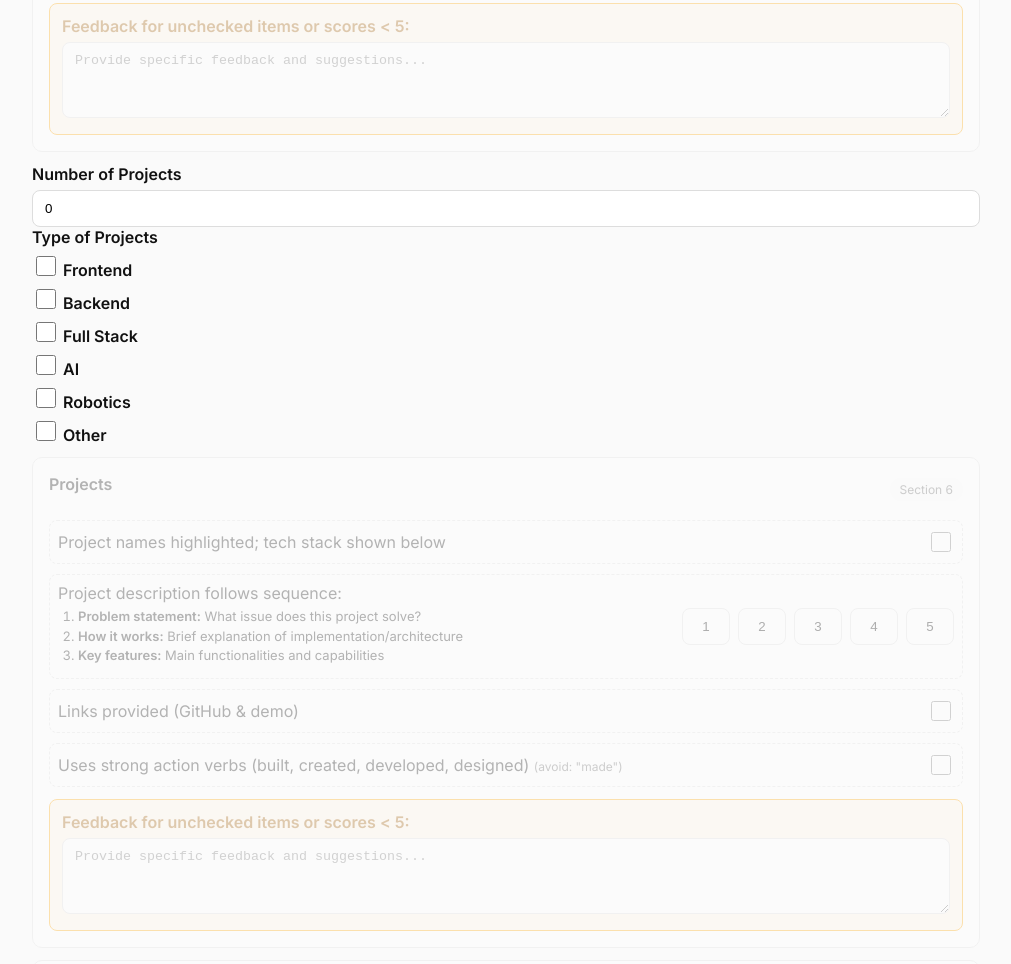
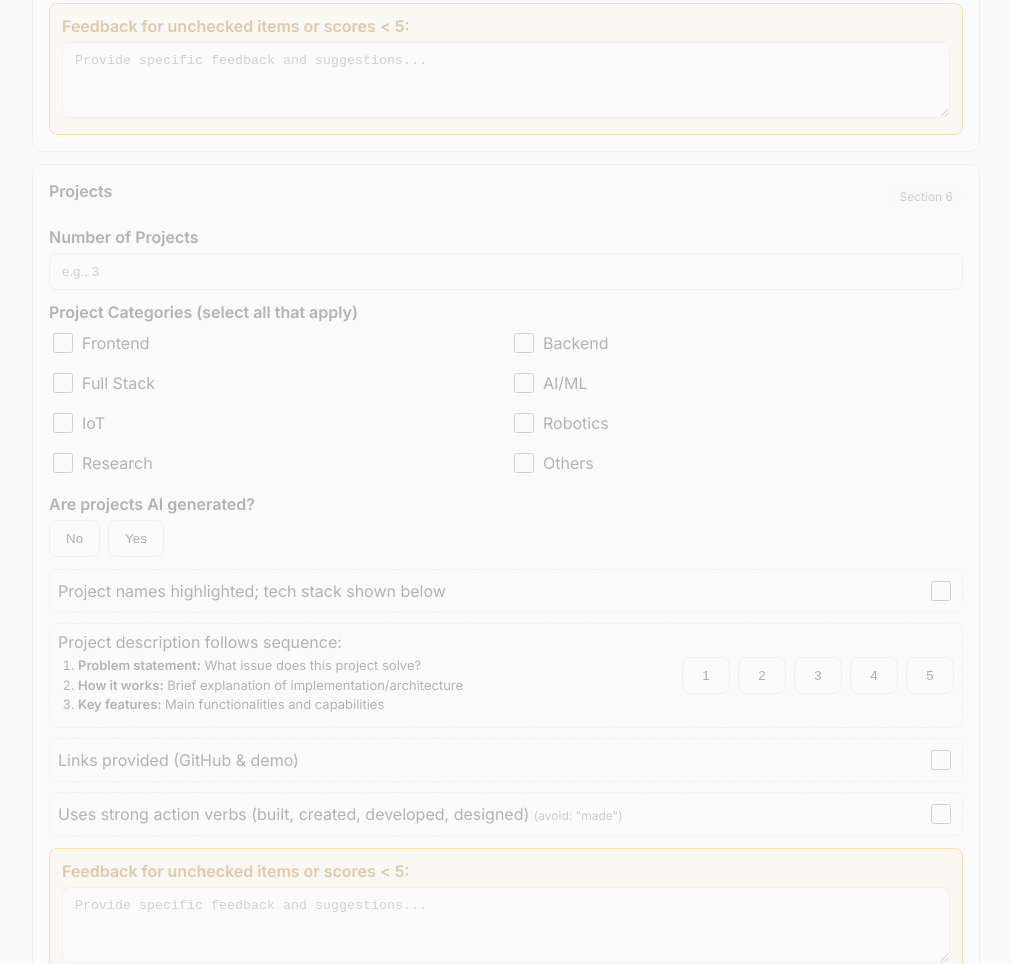
Before and after one commit to krushndayshmookh/resume-checklist, a website: page index.html in a window 1280 px wide. Shown: the part 1979-2943 px from the top of the page, without its empty margins (134-1145 px from the left). Drawn offline with nearby package versions, Linux system fonts and the light colour scheme.

Commit message:
feat: enhance project section with detailed categories and AI generation options

```diff
--- a/index.html
+++ b/index.html
@@ -529,27 +529,77 @@
       </section>
 
       <!-- Projects -->
-      <div class="field-group">
-  <label for="project_count">Number of Projects</label>
-  <input type="number" min="0" v-model.number="form.projects.project_count" placeholder="e.g. 3" />
-</div>
-
-<div class="field-group">
-  <label>Type of Projects</label>
-  <div class="checkbox-group">
-    <label><input type="checkbox" value="frontend" v-model="form.projects.project_types" /> Frontend</label>
-    <label><input type="checkbox" value="backend" v-model="form.projects.project_types" /> Backend</label>
-    <label><input type="checkbox" value="full stack" v-model="form.projects.project_types" /> Full Stack</label>
-    <label><input type="checkbox" value="AI" v-model="form.projects.project_types" /> AI</label>
-    <label><input type="checkbox" value="robotics" v-model="form.projects.project_types" /> Robotics</label>
-    <label><input type="checkbox" value="other" v-model="form.projects.project_types" /> Other</label>
-  </div>
-</div>
-
       <section class="card" :class="getSectionClass(5)">
         <div class="section-header">
           <h2 class="section-title">Projects</h2>
           <span class="step-indicator">Section 6</span>
+        </div>
+        <div class="field">
+          <label>Number of Projects</label>
+          <input
+            v-model.number="form.projects.project_count"
+            type="number"
+            min="0"
+            placeholder="e.g., 3" />
+        </div>
+        <div class="field">
+          <label>Project Categories (select all that apply)</label>
+          <div style="display: grid; grid-template-columns: repeat(2, 1fr); gap: 8px; margin-top: 8px;">
+            <label style="display: flex; align-items: center; gap: 6px; font-weight: 400;">
+              <input type="checkbox" v-model="form.projects.categories.frontend" />
+              Frontend
+            </label>
+            <label style="display: flex; align-items: center; gap: 6px; font-weight: 400;">
+              <input type="checkbox" v-model="form.projects.categories.backend" />
+              Backend
+            </label>
+            <label style="display: flex; align-items: center; gap: 6px; font-weight: 400;">
+              <input type="checkbox" v-model="form.projects.categories.fullstack" />
+              Full Stack
+            </label>
+            <label style="display: flex; align-items: center; gap: 6px; font-weight: 400;">
+              <input type="checkbox" v-model="form.projects.categories.aiml" />
+              AI/ML
+            </label>
+            <label style="display: flex; align-items: center; gap: 6px; font-weight: 400;">
+              <input type="checkbox" v-model="form.projects.categories.iot" />
+              IoT
+            </label>
+            <label style="display: flex; align-items: center; gap: 6px; font-weight: 400;">
+              <input type="checkbox" v-model="form.projects.categories.robotics" />
+              Robotics
+            </label>
+            <label style="display: flex; align-items: center; gap: 6px; font-weight: 400;">
+              <input type="checkbox" v-model="form.projects.categories.research" />
+              Research
+            </label>
+            <label style="display: flex; align-items: center; gap: 6px; font-weight: 400;">
+              <input type="checkbox" v-model="form.projects.categories.others" />
+              Others
+            </label>
+          </div>
+        </div>
+        <div class="field" v-if="form.projects.categories.others">
+          <label>Other Categories Details</label>
+          <textarea
+            v-model="form.projects.others_details"
+            placeholder="Specify other project categories..."
+            rows="2"></textarea>
+        </div>
+        <div class="field">
+          <label>Are projects AI generated?</label>
+          <div class="button-group">
+            <button
+              :class="{ selected: form.projects.ai_generated === false }"
+              @click="form.projects.ai_generated = false">
+              No
+            </button>
+            <button
+              :class="{ selected: form.projects.ai_generated === true }"
+              @click="form.projects.ai_generated = true">
+              Yes
+            </button>
+          </div>
         </div>
         <div class="grid">
           <div class="check-row">
@@ -928,19 +978,24 @@
           section_comment: '',
         },
         projects: {
+          project_count: null,
+          categories: {
+            frontend: false,
+            backend: false,
+            fullstack: false,
+            aiml: false,
+            iot: false,
+            robotics: false,
+            research: false,
+            others: false,
+          },
+          others_details: '',
+          ai_generated: null,
           has_project_names: false,
           sequence_score: null,
           has_links: false,
           strong_verbs: false,
           section_comment: '',
-
-  project_count: 0,
-  project_types: [],
-  has_code_link: false,
-  has_description: false,
-  project_relevance: 3,
-          project_type_summary: '',
-
         },
         experience: {
           has_basic_details: false,
@@ -1008,15 +1063,6 @@
             }
             return max
           },
-          projectTypeSummary() {
-  if (!this.form.projects.project_types?.length) return ''
-  const counts = {}
-  this.form.projects.project_types.forEach(type => {
-    counts[type] = (counts[type] || 0) + 1
-  })
-  return Object.entries(counts).map(([k, v]) => `${k}:${v}`).join(', ')
-},
-
         },
         created() {
           // restore saved form
@@ -1110,7 +1156,24 @@
                   : !!this.form.skills.section_comment.trim()
 
               case 'projects':
+                const hasAtLeastOneCategory = !!(
+                  this.form.projects.categories.frontend ||
+                  this.form.projects.categories.backend ||
+                  this.form.projects.categories.fullstack ||
+                  this.form.projects.categories.aiml ||
+                  this.form.projects.categories.iot ||
+                  this.form.projects.categories.robotics ||
+                  this.form.projects.categories.research ||
+                  this.form.projects.categories.others
+                )
+                const othersValid = this.form.projects.categories.others
+                  ? !!this.form.projects.others_details.trim()
+                  : true
                 const projectsFieldsComplete = !!(
+                  this.form.projects.project_count !== null &&
+                  hasAtLeastOneCategory &&
+                  othersValid &&
+                  this.form.projects.ai_generated !== null &&
                   this.form.projects.has_project_names &&
                   this.form.projects.sequence_score !== null &&
                   this.form.projects.has_links &&
@@ -1207,7 +1270,24 @@
                 )
 
               case 'projects':
+                const hasAtLeastOneCat = !!(
+                  this.form.projects.categories.frontend ||
+                  this.form.projects.categories.backend ||
+                  this.form.projects.categories.fullstack ||
+                  this.form.projects.categories.aiml ||
+                  this.form.projects.categories.iot ||
+                  this.form.projects.categories.robotics ||
+                  this.form.projects.categories.research ||
+                  this.form.projects.categories.others
+                )
+                const othersCheck = this.form.projects.categories.others
+                  ? !this.form.projects.others_details.trim()
+                  : false
                 return (
+                  this.form.projects.project_count === null ||
+                  !hasAtLeastOneCat ||
+                  othersCheck ||
+                  this.form.projects.ai_generated === null ||
                   !this.form.projects.has_project_names ||
                   this.form.projects.sequence_score === null ||
                   !this.form.projects.has_links ||
@@ -1250,11 +1330,9 @@
             if (this.submitting) return
 
             this.submitting = true
-             this.form.projects.project_type_summary = this.projectTypeSummary
             const payload = {
               ...this.form,
               reviewer: this.reviewer,
-
             }
             try {
               const res = await fetch(API_ENDPOINT, {
```
